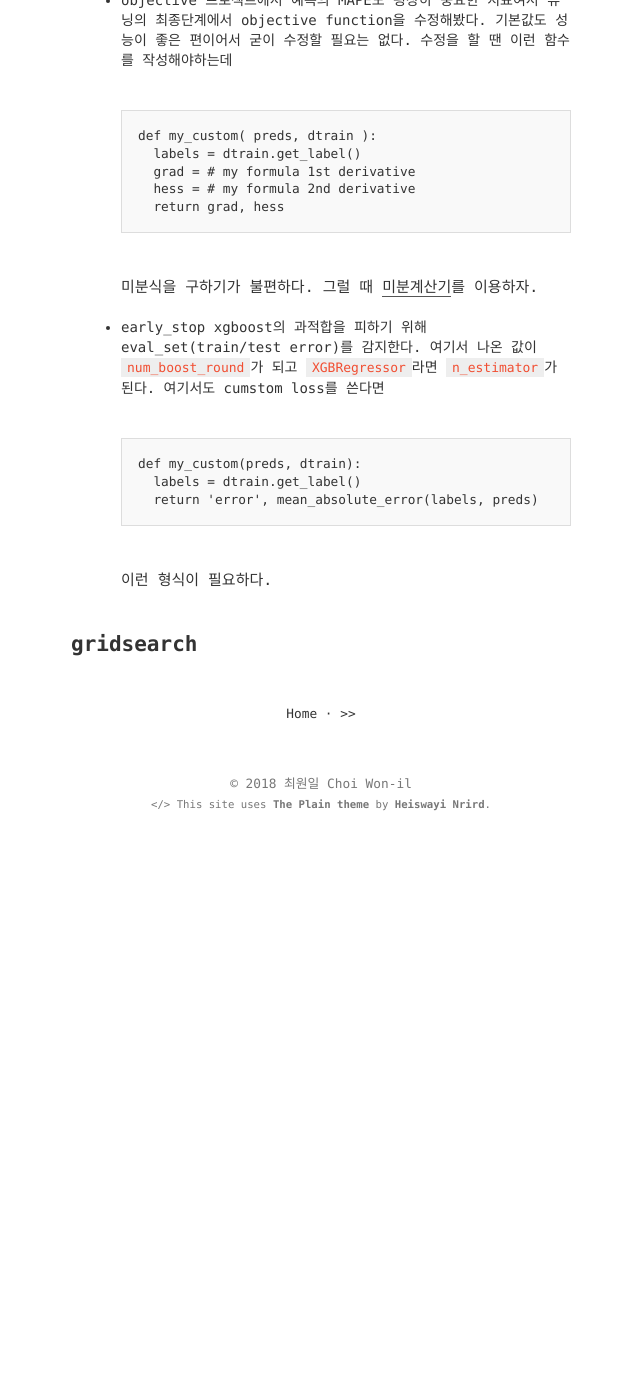
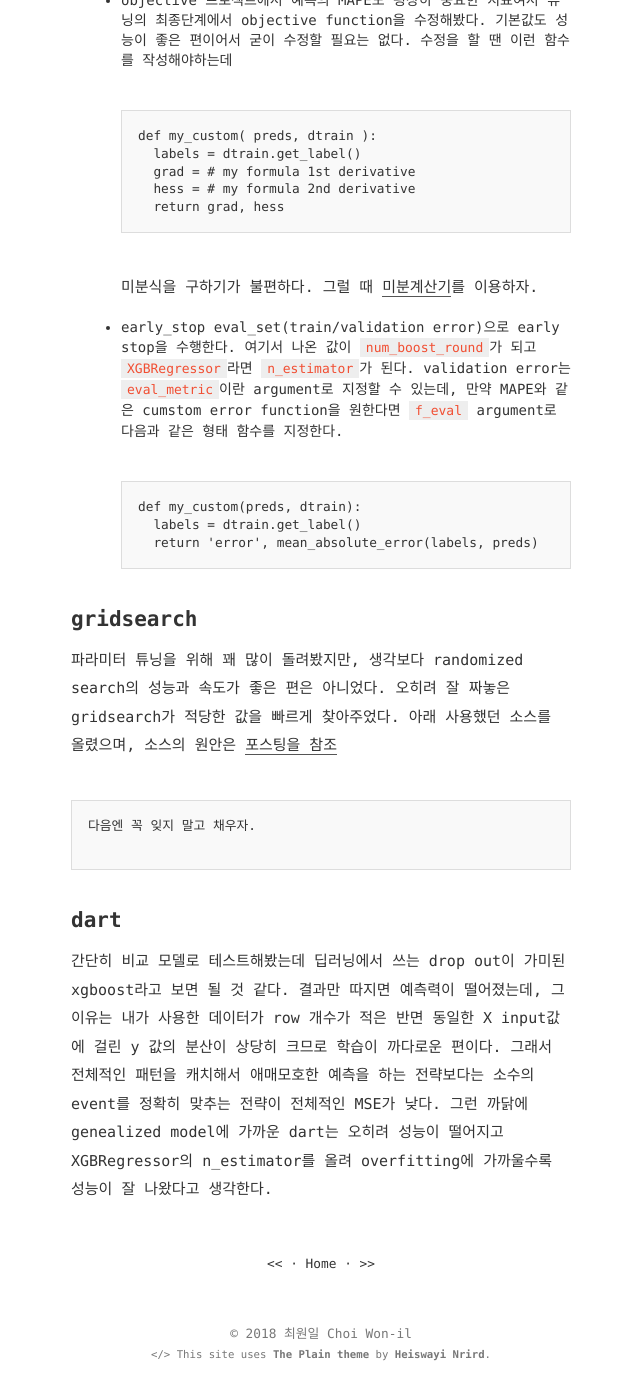
Before and after one commit to 11wi/11wi.github.io, a Jekyll site: the page built from _posts/2018-09-16-understanding-how-to-use-xgboost(writting).md, in a window 1280 px wide and 1400 px high, scrolled down 2234 px. Shown: the whole window, without its empty margins (319-959 px from the left). Built offline with Jekyll 4.4.1, drawn with Linux system fonts in a browser that asks for light colours; some web fonts are replaced; before the commit the page ends 3084 px from its top, so only the background shows below that.

Commit message:
post upload
xgb fin

````diff
--- a/_posts/2018-09-16-understanding-how-to-use-xgboost(writting).md
+++ b/_posts/2018-09-16-understanding-how-to-use-xgboost(writting).md
@@ -65,12 +65,22 @@ def my_custom( preds, dtrain ):
 
 
 - early_stop
-xgboost의 과적합을 피하기 위해 eval_set(train/test error)를 감지한다. 여기서 나온 값이 `num_boost_round`가 되고 `XGBRegressor`라면 `n_estimator`가 된다. 여기서도 cumstom loss를 쓴다면
+eval_set(train/validation error)으로 early stop을 수행한다. 여기서 나온 값이 `num_boost_round`가 되고 `XGBRegressor`라면 `n_estimator`가 된다. validation error는 `eval_metric`이란 argument로 지정할 수 있는데, 만약 MAPE와 같은 cumstom error function을 원한다면 `f_eval` argument로 다음과 같은 형태 함수를 지정한다.
 ```
 def my_custom(preds, dtrain):
     labels = dtrain.get_label()
     return 'error', mean_absolute_error(labels, preds)
 ```
-이런 형식이 필요하다.
+
 
 # gridsearch
+파라미터 튜닝을 위해 꽤 많이 돌려봤지만, 생각보다 randomized search의 성능과 속도가 좋은 편은 아니었다.
+오히려 잘 짜놓은 gridsearch가 적당한 값을 빠르게 찾아주었다. 아래 사용했던 소스를 올렸으며, 소스의 원안은 [포스팅을 참조](https://www.analyticsvidhya.com/blog/2016/03/complete-guide-parameter-tuning-xgboost-with-codes-python/)
+```
+다음엔 꼭 잊지 말고 채우자.
+
+```
+
+# dart
+
+간단히 비교 모델로 테스트해봤는데 딥러닝에서 쓰는 drop out이 가미된 xgboost라고 보면 될 것 같다. 결과만 따지면 예측력이 떨어졌는데, 그 이유는 내가 사용한 데이터가 row 개수가 적은 반면 동일한 X input값에 걸린 y 값의 분산이 상당히 크므로 학습이 까다로운 편이다. 그래서 전체적인 패턴을 캐치해서 애매모호한 예측을 하는 전략보다는 소수의 event를 정확히 맞추는 전략이 전체적인 MSE가 낮다. 그런 까닭에 genealized model에 가까운 dart는 오히려 성능이 떨어지고 XGBRegressor의 n_estimator를 올려 overfitting에 가까울수록 성능이 잘 나왔다고 생각한다.
````
Also changed, not shown: _posts/2018-10-13-manipulating-big-data.md (added, +29 -0 lines), _posts/2018-10-20-recommend-system-fm.md (added, +5 -0 lines).
